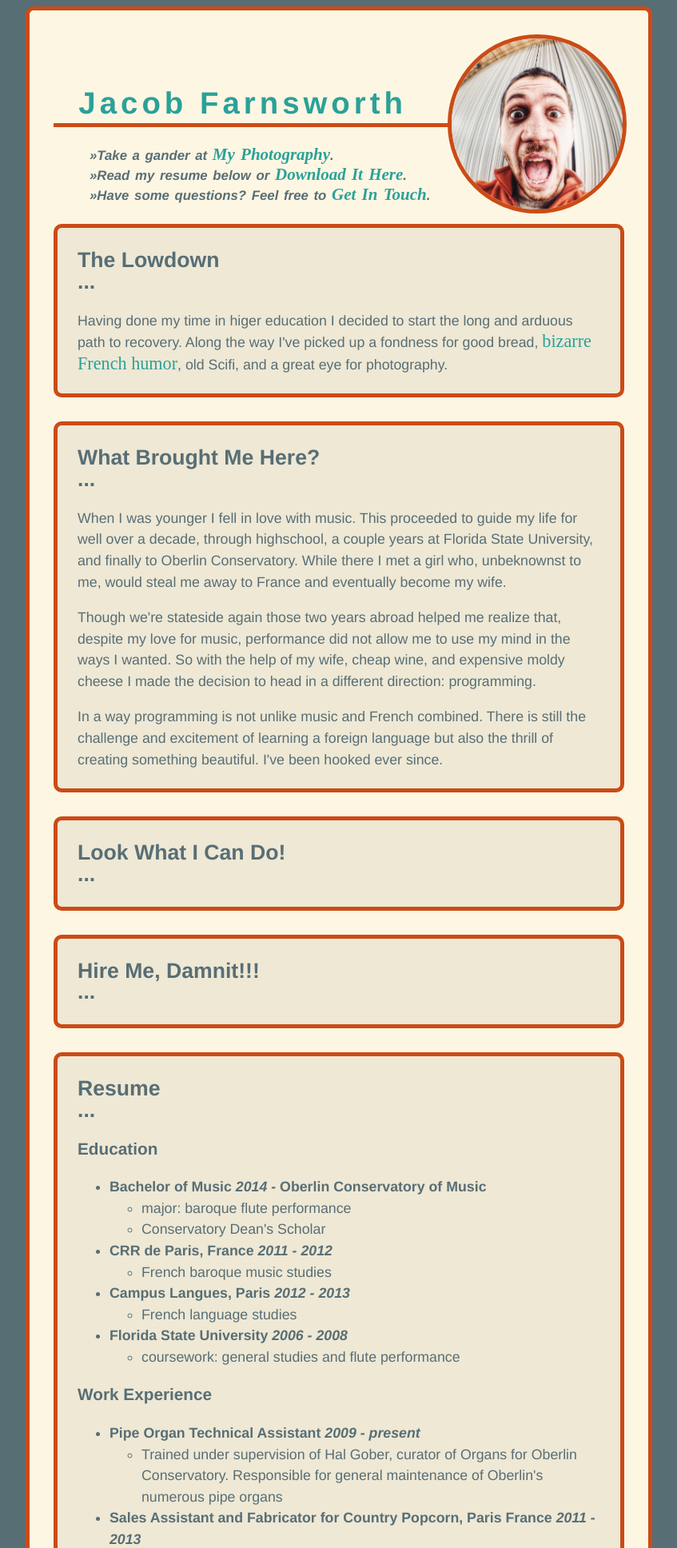
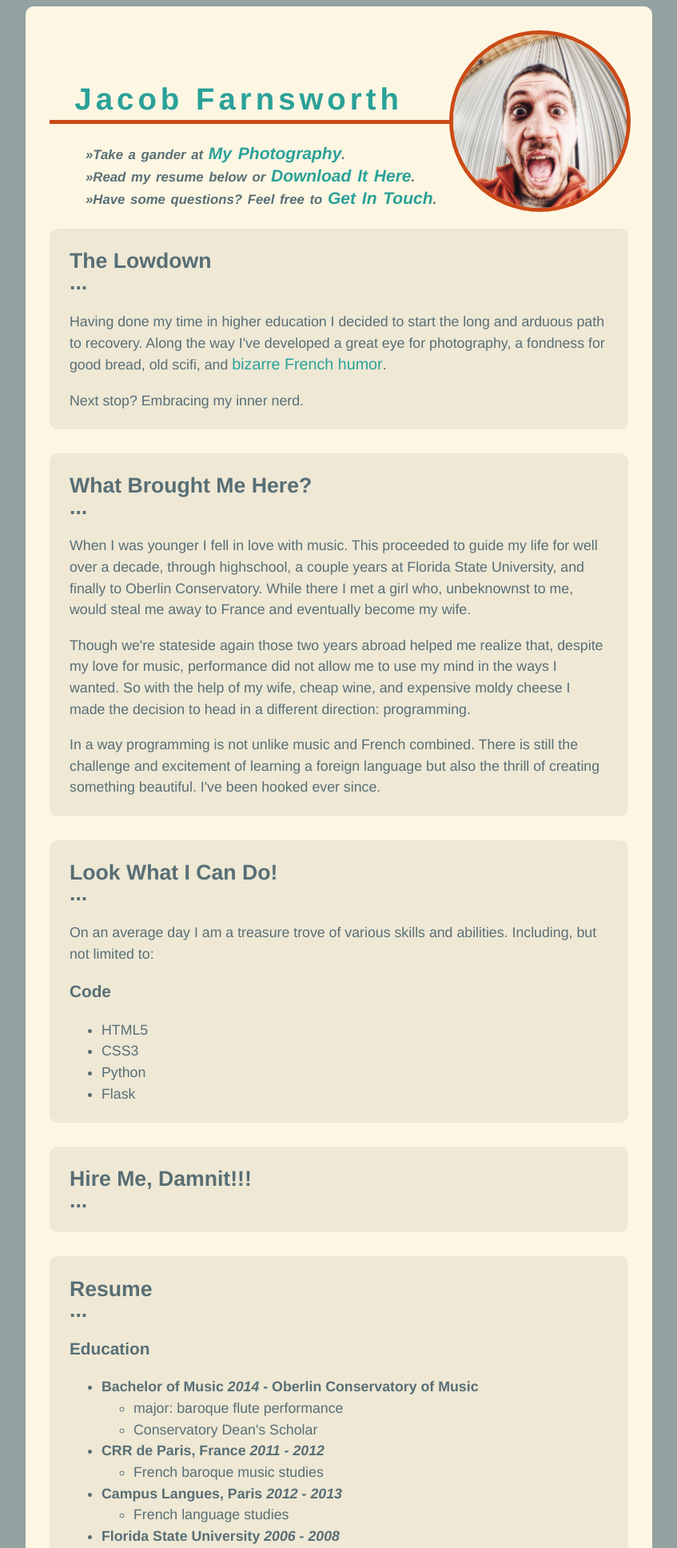
Before and after one commit to baroquebloke/flaskr, a Flask app: page / in a window 1280 px wide. Shown: the top 1936 px of the page at 80% size, without its empty margins (216-1063 px from the left). Run offline with Flask 2, Linux system fonts and the light colour scheme.

Commit message:
grammar and styling changes

```diff
--- a/static/style.css
+++ b/static/style.css
@@ -3,19 +3,21 @@ html {
   margin: 0 auto;
   font-family: Helvetica;
   color: #586e75;
-  background-color: #586e75;
+  background: #93a1a1;
+  /*background-color: #586e75;*/
   /*background-color: #eee8d5;*/
   /*background-color: #fdf6e3;*/
 }
 .container {
-  border-top: 5px solid #cb4b16;
-  border-bottom: 5px solid #cb4b16;
+  /*border-top: 5px solid #cb4b16;
+  border-bottom: 5px solid #cb4b16;*/
   padding: 30px;
-  border-left: 5px solid #cb4b16;
-  border-right: 5px solid #cb4b16;
+  /*border-left: 5px solid #cb4b16;
+  border-right: 5px solid #cb4b16;*/
   -webkit-border-radius: 10px;
   -moz-border-radius: 10px;
   -o-border-radius: 10px;
+  border: 0px solid #cb4b16;
   border-radius: 10px;
   background-color: #fdf6e3;
   padding-right: 30px;
@@ -52,13 +54,13 @@ html {
   padding-left: 45px;
   text-align: left;
   word-spacing: 2px;
+  line-height: 230%;
   float: left;
   clear: both;
 }
 a {
   font-size: 125%;
   position: relative;
-  font-family: Futura;
   text-decoration: none;
 }
 a:link {
@@ -73,13 +75,15 @@ a:hover {
 a:active {
   top: 2px;
 }
+a.french {
+  font-size: 111%;
+}
 .page-content {
   padding-top: 5px;
   padding-bottom: 5px;
   padding-left: 25px;
   padding-right: 25px;
   margin: 0 0 30px 0;
-  border: 5px solid #cb4b16;
   -webkit-border-radius: 10px;
   -moz-border-radius: 10px;
   -o-border-radius: 10px;
@@ -91,7 +95,6 @@ a:active {
 }
 .page-footer {
   max-width: 95%;
-  border-top: 5px solid #cb4b16;
   height: 0px;
   line-height: 20%;
   margin: 0 auto;
--- a/templates/pages/index.html
+++ b/templates/pages/index.html
@@ -26,10 +26,14 @@
   <br>...
 </h2>
 <p>
-  Having done my time in higer education I decided to start the long and
-  arduous path to recovery.  Along the way I've picked up a fondness for
-  good bread, <a href="http://www.ouaismaisbon.ch">bizarre French humor</a>,
-  old Scifi, and a great eye for photography.
+  Having done my time in higher education I decided to start the long and
+  arduous path to recovery.  Along the way I've developed a great eye for
+  photography, a fondness for good bread, old scifi, and
+  <a href="http://www.ouaismaisbon.ch" class="french">bizarre French humor</a>.
+  <br>
+</p>
+<p>
+  Next stop?  Embracing my inner nerd.
 </p>
 {% endblock %}
 
@@ -65,6 +69,27 @@
   Look What I Can Do!
   <br>...
 </h2>
+<p>
+  On an average day I am a treasure trove of various skills and abilities.
+  Including, but not limited to:
+  <h3>
+    Code
+  </h3>
+  <ul>
+    <li>
+      HTML5
+    </li>
+    <li>
+      CSS3
+    </li>
+    <li>
+      Python
+    </li>
+    <li>
+      Flask
+    </li>
+</p>
+
 {% endblock %}
 
 {% block hireMe %}
```
Also changed, not shown: templates/layouts/base.html (line endings or trailing spaces).
